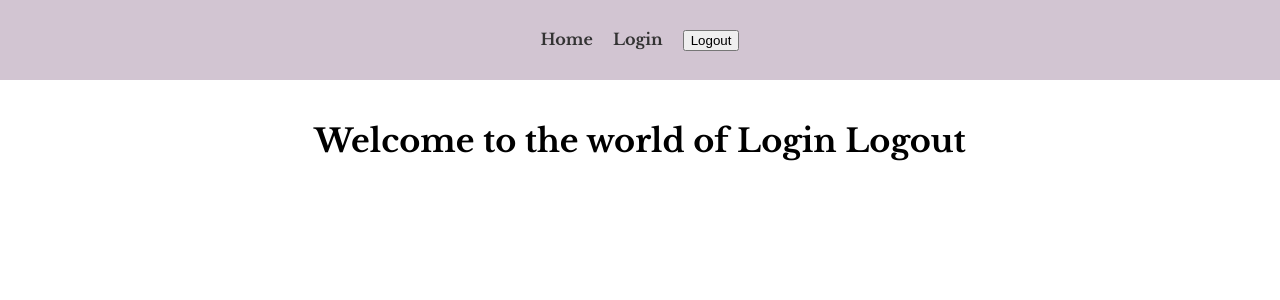
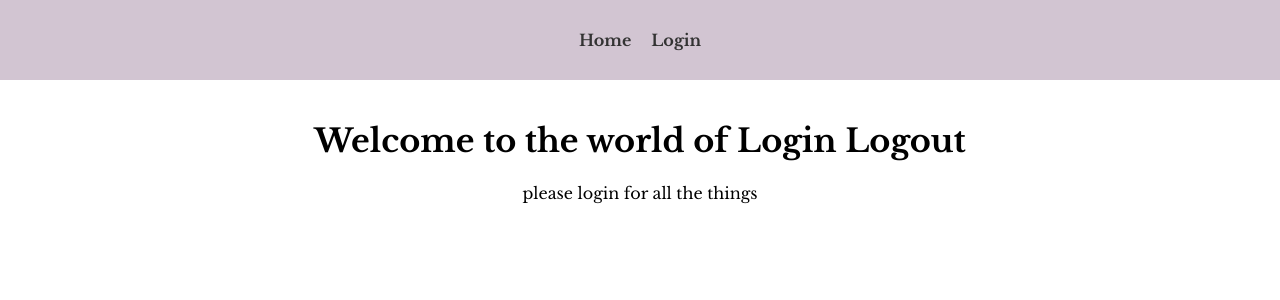
Before and after one commit to PaulWheatcroft/login-logout, a React (Create React App) app: page / in a window 1280 px wide. Shown: the top 300 px of the page. Built offline with nearby package versions, Linux system fonts and the light colour scheme.

Commit message:
Header component created and conditions added to the link items

```diff
--- a/src/App.js
+++ b/src/App.js
@@ -1,10 +1,10 @@
-import { BrowserRouter as Router, Route, Routes, Link } from "react-router-dom";
+import { BrowserRouter as Router, Route, Routes } from "react-router-dom";
 import React, { useContext } from "react";
 import { UserContext } from "./context/UserContext";
 
 import HomePage from "./components/HomePage/HomePage";
 import LoginForm from "./components/LoginForm/LoginForm";
-import Logout from "./components/Logout/Logout";
+import Header from "./components/Header/Header";
 import "./App.css";
 
 function App() {
@@ -12,21 +12,7 @@
   return (
     <Router>
       <>
-        <header className="header">
-          <nav>
-            <ul className="navigation">
-              <li>
-                <Link to="/">Home</Link>
-              </li>
-              <li>
-                <Link to="/login">Login</Link>
-              </li>
-              <li>
-                <Logout />
-              </li>
-            </ul>
-          </nav>
-        </header>
+        <Header user={user} />
         <main className="main">
           <div className="content">
             <Routes>
--- /dev/null
+++ b/src/components/Header/Header.js
@@ -0,0 +1,22 @@
+import { Link } from "react-router-dom";
+import React, { useContext } from "react";
+import { UserContext } from "../../context/UserContext";
+import Logout from "../Logout/Logout";
+
+function Header() {
+  const { user } = useContext(UserContext);
+  return (
+    <header className="header">
+      <nav>
+        <ul className="navigation">
+          <li>
+            <Link to="/">Home</Link>
+          </li>
+          <li>{user ? <Logout /> : <Link to="/login">Login</Link>}</li>
+        </ul>
+      </nav>
+    </header>
+  );
+}
+
+export default Header;
--- a/src/components/HomePage/HomePage.js
+++ b/src/components/HomePage/HomePage.js
@@ -10,7 +10,10 @@
       {user ? (
         <h1>Welcome to the world of Login Logout {user.name}</h1>
       ) : (
-        <h1>Welcome to the world of Login Logout</h1>
+        <>
+          <h1>Welcome to the world of Login Logout</h1>
+          <p>please login for all the things</p>
+        </>
       )}
     </>
   );
--- a/src/index.css
+++ b/src/index.css
@@ -2,9 +2,6 @@
   padding: 0;
   margin: 0;
   font-family: "Libre Baskerville", serif;
-}
-
-h1 {
   text-align: center;
 }
 
```
